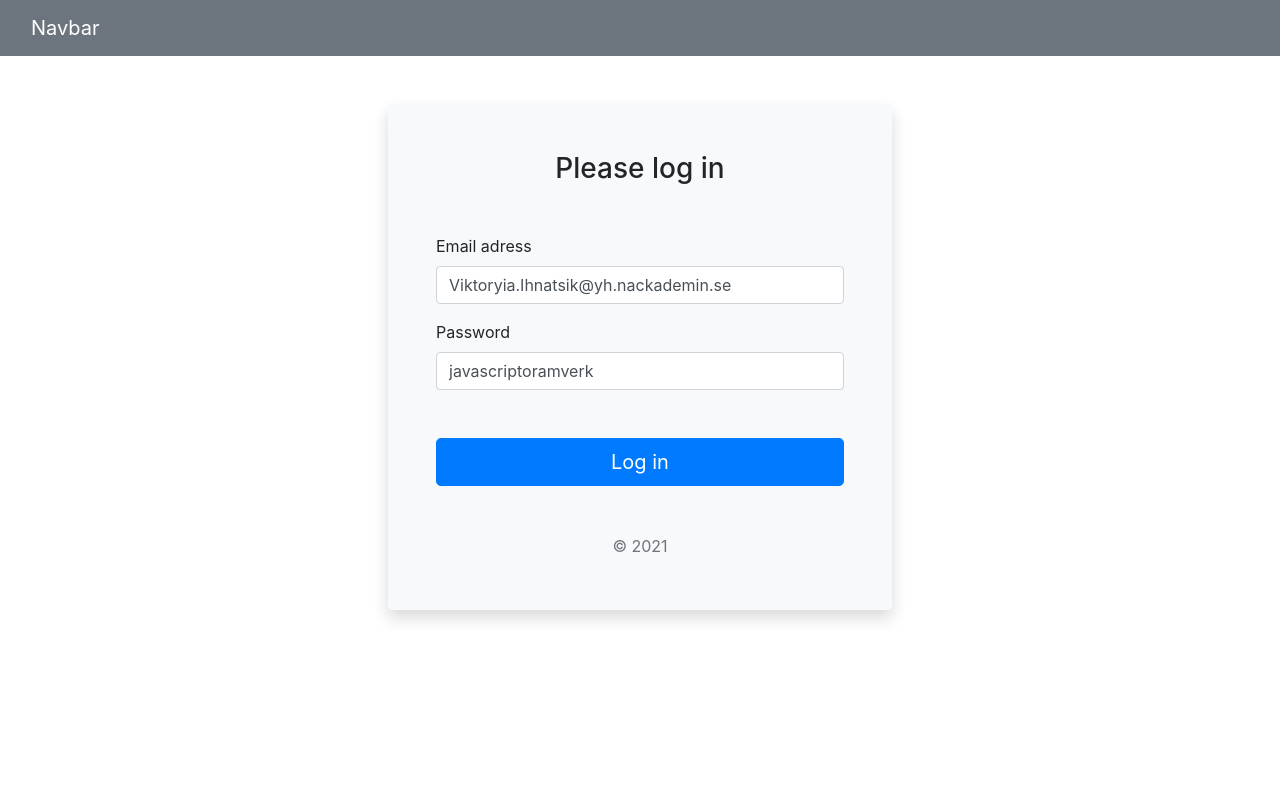
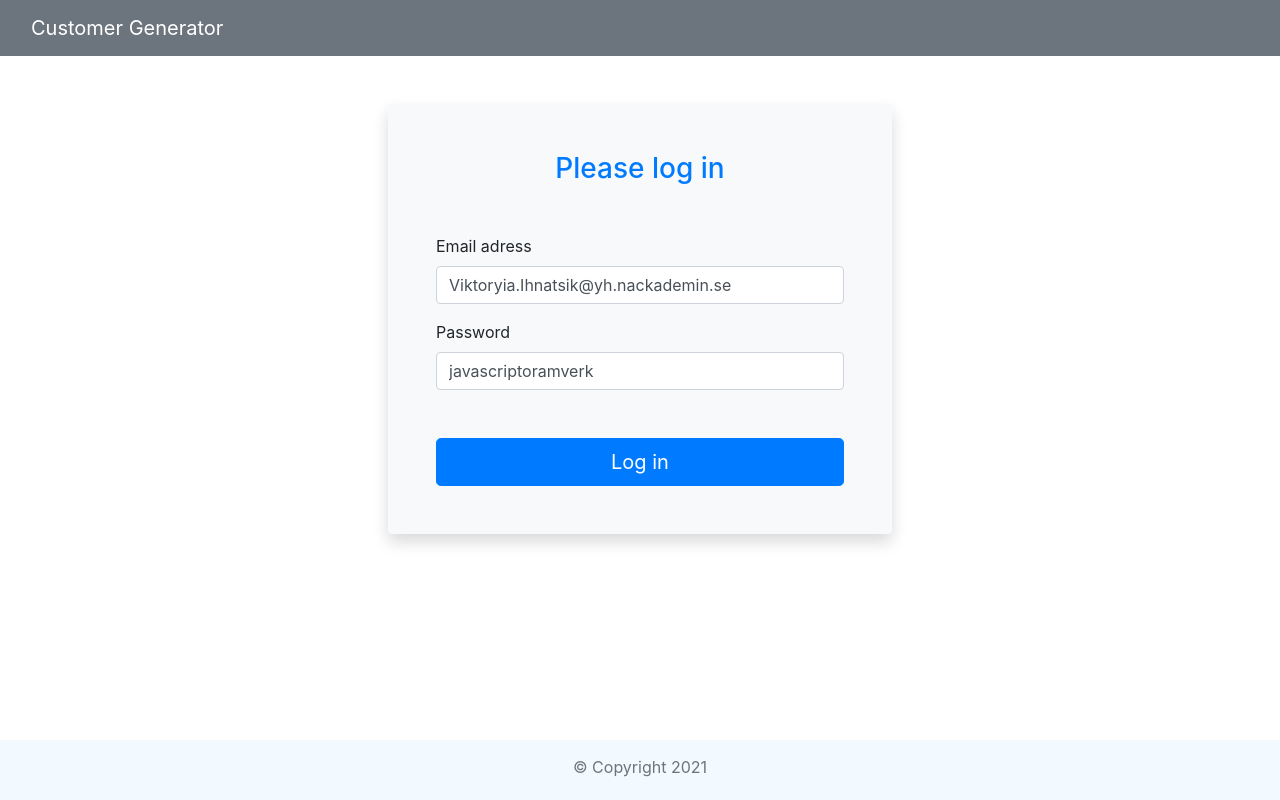
Before and after one commit to ViktoriaIhnatsik/Kundgenerator, a React (Create React App) app: page / in a window 1280 px wide. Built offline with nearby package versions, Linux system fonts and the light colour scheme.

Commit message:
Add footer

```diff
--- a/src/App.js
+++ b/src/App.js
@@ -1,5 +1,6 @@
 import React from 'react'
 import { Switch, Route } from 'react-router-dom'
+import { Footer } from './components/StyleComponents';
 import CustomerCreatePage from './pages/CustomerCreatePage';
 import CustomerDetailPage from './pages/CustomerDetailPage';
 import CustomerListPage from './pages/CustomerListPage';
@@ -12,7 +13,7 @@ function App() {
 
       <nav className="navbar navbar-dark bg-secondary bg-gradient">
        <div className="container-fluid">
-        <a className="navbar-brand" href="/">Navbar</a>
+        <a className="navbar-brand" href="/">Customer Generator</a>
        </div>
       </nav>
 
@@ -37,6 +38,10 @@ function App() {
 
       </Switch>
 
+      <Footer>
+      <span class="text-muted">&copy; Copyright 2021</span>
+     </Footer>
+
     </div>
   );
 }
--- a/src/components/StyleComponents.jsx
+++ b/src/components/StyleComponents.jsx
@@ -6,4 +6,16 @@ const Body = styled.div`
  max-width: 600px;
  margin: auto;
 `;
-export { Body };
+
+const Footer = styled.footer`
+  position: absolute;
+  bottom: 0;
+  width: 100%;
+  height: 60px;
+  background-color: #f2f9ff;
+  text-align: center;
+  padding-top: 15px
+`;
+
+
+export { Body, Footer };
--- a/src/pages/LoginPage.jsx
+++ b/src/pages/LoginPage.jsx
@@ -52,7 +52,7 @@ export default function LoginPage() {
         <Body>
         <form  className="shadow rounded p-5 m-5 bg-light" onSubmit={handleOnSubmit}>
 
-        <h1 className="h3 mb-5 fw-normal text-center">Please log in</h1>
+        <h1 className="h3 mb-5 text-primary text-center">Please log in</h1>
 
         <label className="form-label">Email adress</label>
         <input className="form-control mb-3" name="email" value={formData.email} onChange={handleOnChange} /> {/* onChange -> anropa funct*/}
@@ -61,7 +61,6 @@ export default function LoginPage() {
         <input className="form-control mb-5" name="password" value={formData.password} onChange={handleOnChange} /> {/*ger name för att ha koll vad är det*/ }
 
         <button type="submit" className="w-100 btn btn-lg btn-primary"> Log in </button>
-        <p className="mt-5 mb-1  text-muted text-center">&copy; 2021</p>
       </form>
       </Body>
 
```
Also changed, not shown: 1 other file (tests, documents, lock files or other folders).
